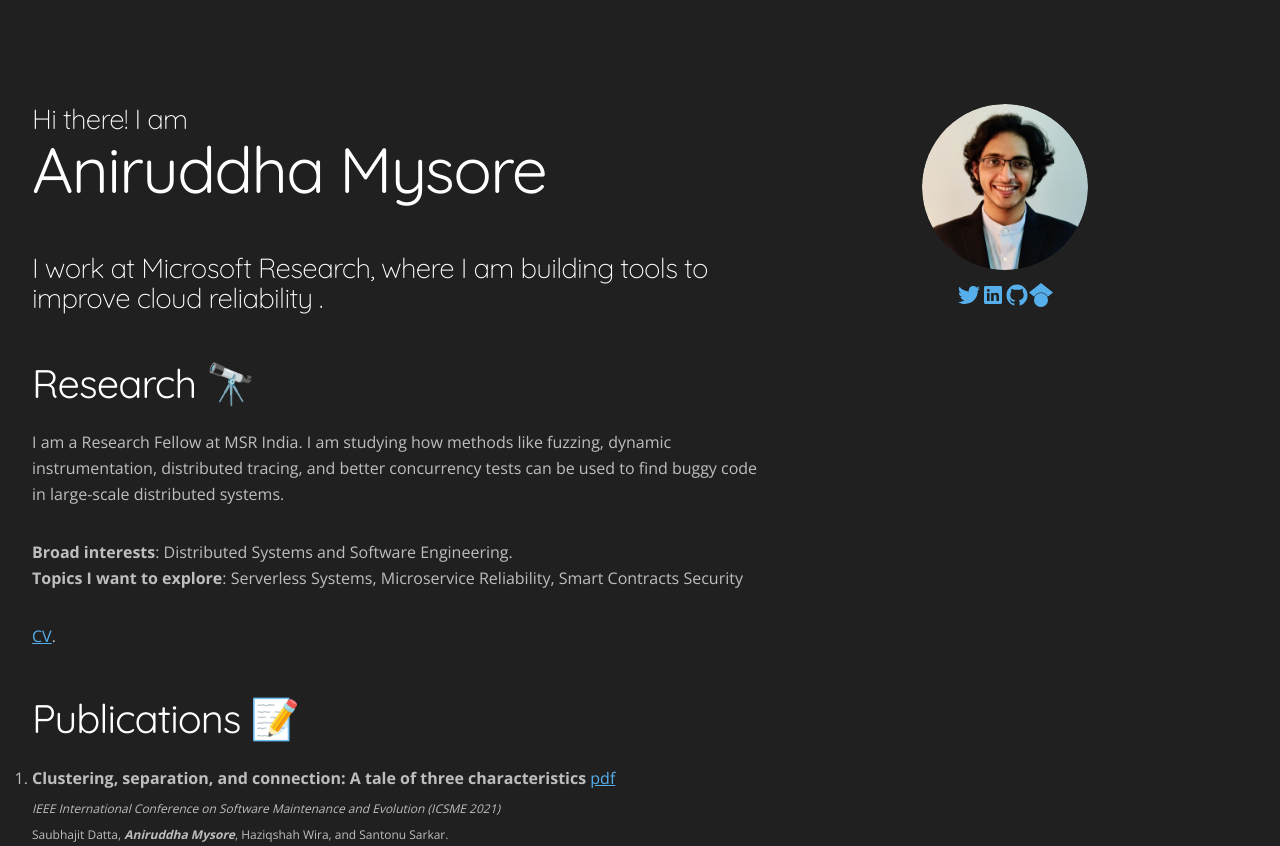
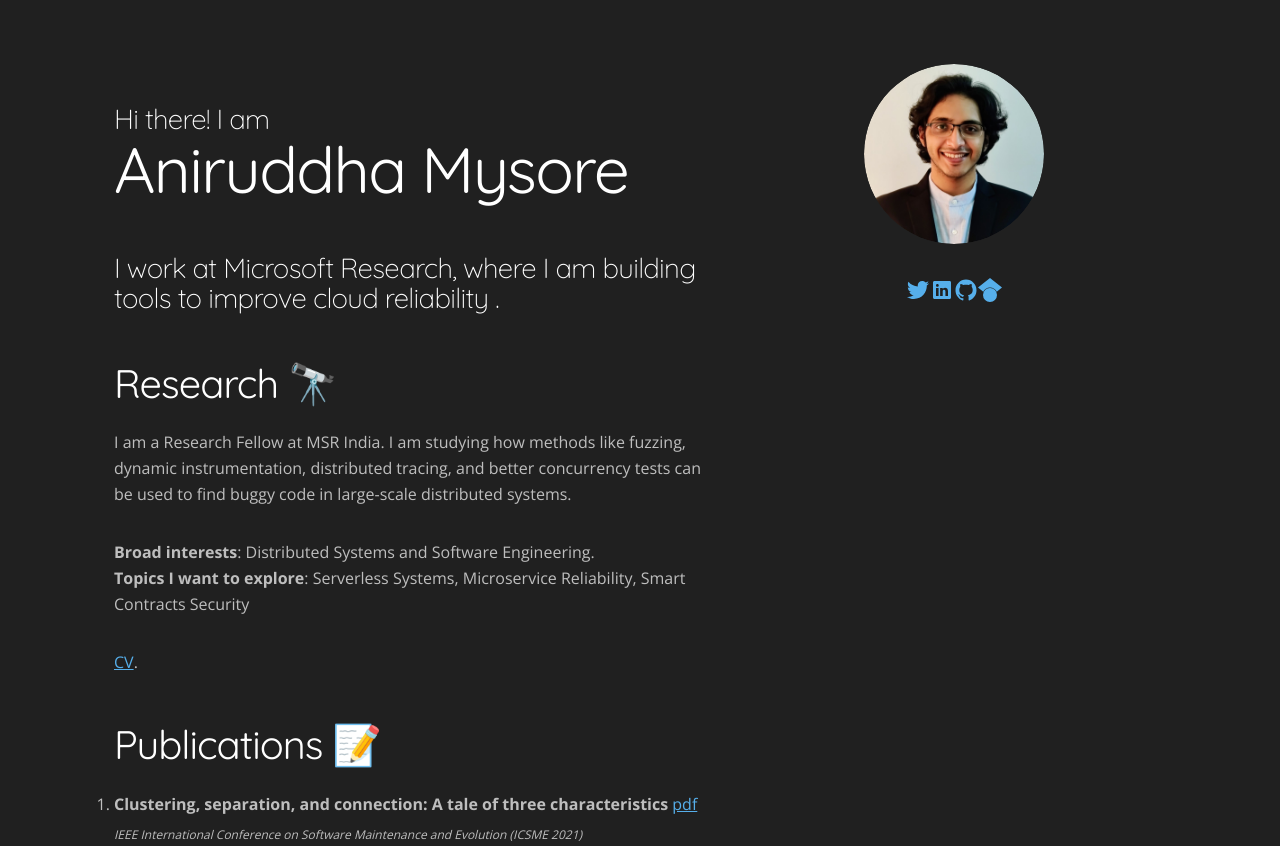
Before and after one commit to animysore/animysore.github.io, a Gatsby site: page / in a window 1280 px wide. Shown: the top 846 px of the page. Built offline with nearby package versions, Linux system fonts and the light colour scheme; Gatsby itself is replaced by a stand-in of ours.

Commit message:
Layouts without a grid library apparently are hard

```diff
--- a/gatsby-browser.js
+++ b/gatsby-browser.js
@@ -3,5 +3,6 @@ import "typeface-open-sans"
 import "typeface-quicksand"
 
 // normalize css
-import "normalize.css"
+import "bootstrap/dist/css/bootstrap-reboot.min.css"
+import "bootstrap/dist/css/bootstrap-grid.min.css"
 import "./src/style.css"
--- a/package.json
+++ b/package.json
@@ -5,6 +5,7 @@
   "version": "0.1.0",
   "author": "Aniruddha Mysore <aniruddha.mysore@gmail.com>",
   "dependencies": {
+    "bootstrap": "^5.1.3",
     "gatsby": "^4.3.0",
     "gatsby-image": "^3.11.0",
     "gatsby-plugin-feed": "^4.3.0",
@@ -23,8 +24,6 @@
     "gatsby-transformer-remark": "^5.3.0",
     "gatsby-transformer-sharp": "^4.3.0",
     "gh-pages": "^3.2.3",
-    "node-sass": "^7.0.0",
-    "normalize.css": "^8.0.1",
     "postcss": "^8.4.4",
     "prismjs": "^1.25.0",
     "react": "^17.0.2",
--- a/src/components/bio.js
+++ b/src/components/bio.js
@@ -7,24 +7,49 @@
 
 import React from "react"
 import { StaticQuery, graphql } from "gatsby"
+import Social from "../components/social";
+import { GatsbyImage as Image } from "gatsby-plugin-image";
 
 function Bio() {
   return (
     <StaticQuery
       query={bioQuery}
       render={data => {
-        const { author, description } = data.site.siteMetadata
+        const { author, description, social } = data.site.siteMetadata
+        const { twitter, github, linkedin, scholar } = social;
         return (
-          <div style={{
-            marginTop: '5rem',
-            marginBottom: '2rem',
-          }}>
-            <h3 style={{ marginBottom: '0' }}> Hi there! I am </h3>
-            <h1 style={{
-              margin: 0,
-              fontSize: '4rem',
-            }}> {author} </h1>
-            <h3> {description} </h3>
+          <div className="row" style={{ marginTop: '2rem' }}>
+            <div className="col-md-7">
+              <h3 style={{ marginBottom: '0' }}> Hi there! I am </h3>
+              <h1 style={{
+                margin: 0,
+                fontSize: '4rem',
+              }}> {author} </h1>
+              <h3 style={{ marginBottom: '0' }}> {description} </h3>
+            </div>
+            <div className="col-md-5" div style={{
+                padding: "0 4rem",
+                display: 'flex',
+                flexDirection: 'column',
+                justifyContent: 'center',
+                alignItems: 'center'
+              }}>
+                <Image
+                  className="d-none d-md-block"
+                  image={data.avatar.childImageSharp.gatsbyImageData}
+                  alt={author}
+                  style={{
+                    marginBottom: 10,
+                    minWidth: 50,
+                    maxWidth: 180,
+                    borderRadius: `100%`,
+                  }}
+                  imgStyle={{
+                    borderRadius: `50%`,
+                  }}
+                />
+                <Social twitter={twitter} linkedin={linkedin} github={github} scholar={scholar}/>
+            </div>
           </div>
         )
       }}
@@ -36,7 +61,7 @@ const bioQuery = graphql`
   query BioQuery {
   avatar: file(absolutePath: { regex: "/profile-pic.jpg/" }) {
     childImageSharp {
-      gatsbyImageData(width: 50, height: 50, layout: FIXED)
+      gatsbyImageData(width: 400, layout: CONSTRAINED)
     }
   }
   site {
@@ -45,6 +70,9 @@ const bioQuery = graphql`
       description
       social {
         twitter
+        linkedin
+        github
+        scholar
       }
     }
   }
--- a/src/components/layout.js
+++ b/src/components/layout.js
@@ -1,21 +1,24 @@
 import React from "react"
 
 import Sidebar from "./sidebar"
+import Bio from "../components/bio"
 
 class Layout extends React.Component {
   render() {
     const { children } = this.props
     return (
+      <div className="container">
         <div
           style={{
             marginLeft: `auto`,
             marginRight: `auto`,
             maxWidth: '80rem',
-          padding: `1.5rem 2rem`
+            padding: `1.5rem 2rem`,
           }}
         >
-        <div style={{ display: 'flex' }}>
-          <div style={{ flex: 6 }}>
+          <Bio />
+          <div className="row">
+            <div className="col-md-7">
                 <main>{children}</main>
                 <footer>
                     © {new Date().getFullYear()} Aniruddha Mysore.
@@ -24,8 +27,9 @@ class Layout extends React.Component {
                   <br />
                 </footer>
             </div>
-          <div style={{ flex: 4 }}>
+            <div className="col-md-5">
               <Sidebar />
+            </div>
           </div>
         </div>
       </div>
--- a/src/components/sidebar.js
+++ b/src/components/sidebar.js
@@ -1,62 +1,8 @@
 
 import React from "react"
-import { StaticQuery, graphql } from "gatsby"
-import Social from "../components/social";
-import { GatsbyImage as Image } from "gatsby-plugin-image";
-
 
 function Sidebar(props) {
-  return (
-    <StaticQuery
-    query={socialQuery}
-    render={data => {
-      const { author, social } = data.site.siteMetadata;
-      const { twitter, linkedin, github, scholar } = social;
-      return (
-        <div style={{
-          padding: "5rem 10rem",
-          display: 'flex',
-          flexDirection: 'column',
-          justifyContent: 'center',
-          alignItems: 'center'
-        }}>
-          <Image
-            image={data.avatar.childImageSharp.gatsbyImageData}
-            alt={author}
-            style={{
-              marginBottom: 10,
-              minWidth: 50,
-              borderRadius: `100%`,
-            }}
-            imgStyle={{
-              borderRadius: `50%`,
-            }}
-          />
-          <Social twitter={twitter} linkedin={linkedin} github={github} scholar={scholar}/>
-        </div>
-      );
-    }}/>
-  );
+  return (<> </>);
 }
 
-const socialQuery = graphql`
-  query SocialQuery {
-  avatar: file(absolutePath: { regex: "/profile-pic.jpg/" }) {
-    childImageSharp {
-      gatsbyImageData(width: 400, layout: CONSTRAINED)
-    }
-  }
-  site {
-    siteMetadata {
-      author
-      social {
-        twitter
-        linkedin
-        github
-        scholar
-      }
-    }
-  }
-}
-`
 export default Sidebar
--- a/src/components/social.js
+++ b/src/components/social.js
@@ -8,6 +8,7 @@ function Social({ twitter, linkedin, github, scholar }) {
   return (
     <div
       style={{
+        marginTop: '1rem',
         display: `flex`,
         fontSize: '1.5rem',
         justifyContent: 'space-between',
--- a/src/pages/index.js
+++ b/src/pages/index.js
@@ -1,7 +1,6 @@
 import React from "react"
 import { graphql } from "gatsby"
 
-import Bio from "../components/bio"
 import Layout from "../components/layout"
 import SEO from "../components/seo"
 // import ProjectCard from '../components/card'
@@ -19,7 +18,6 @@ class Home extends React.Component {
           title="Aniruddha Mysore's Website"
           keywords={[`aniruddha`, `mysore`, `microsoft research`, `morgan stanley`]}
         />
-        <Bio />
         {portfolio.map(({ node }) => {
           return (
             <div key={node.frontmatter.section}>
```
Also changed, not shown: 1 other file. Lines whose indentation alone changed are shown as unchanged.
